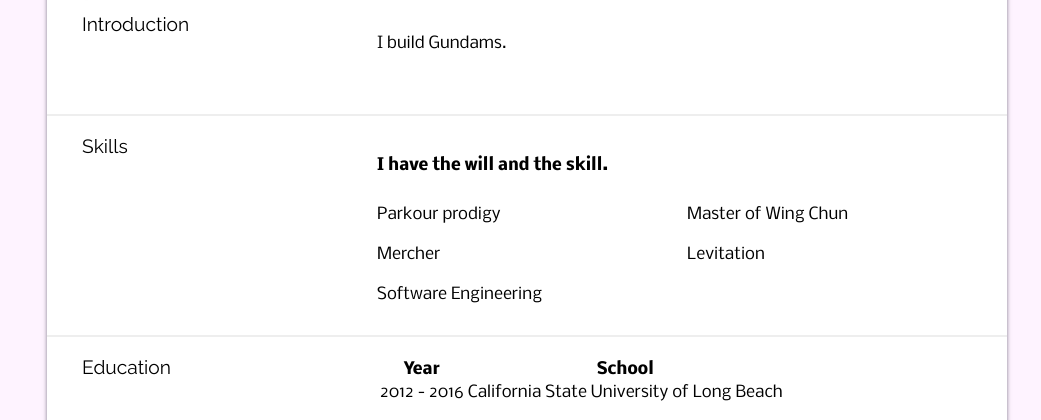
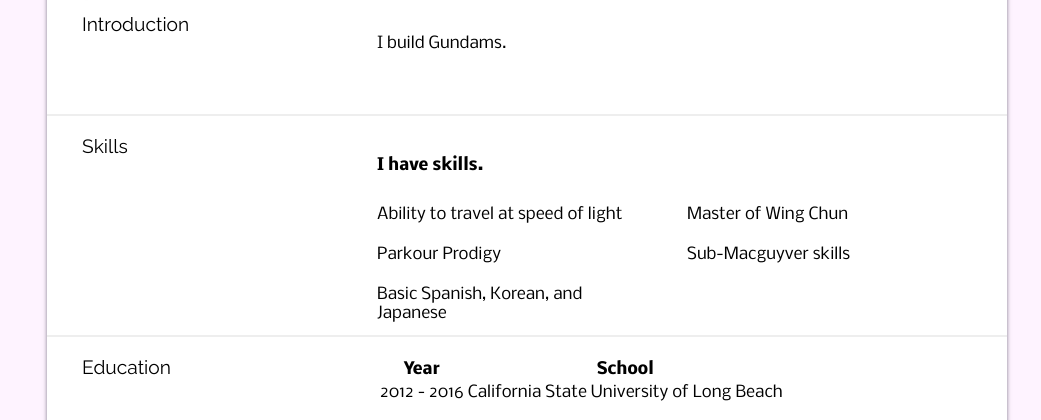
Before and after one commit to BLuu13/Win8, a plain HTML site: page index.html in a window 1280 px wide. Shown: the part 380-800 px from the top of the page, without its empty margins (113-1154 px from the left). Drawn offline with Linux system fonts and the light colour scheme.

Commit message:
Second Commit

```diff
--- a/index.html
+++ b/index.html
@@ -53,14 +53,14 @@
 				</div>
 				<div class="grid_8">
 					<p><strong>
-					I have the will and the skill.
+					I have skills.
 					</p></strong>
 					<ul class="skills">
-						<li>Parkour prodigy</li>
+						<li>Ability to travel at speed of light</li>
 						<li>Master of Wing Chun</li>
-						<li>Mercher</li>
-						<li>Levitation</li>
-						<li>Software Engineering</li>
+						<li>Parkour Prodigy</li>
+						<li>Sub-Macguyver skills</li>
+						<li>Basic Spanish, Korean, and Japanese</li>
 					</ul>
 				</div>
 			</section>
```
